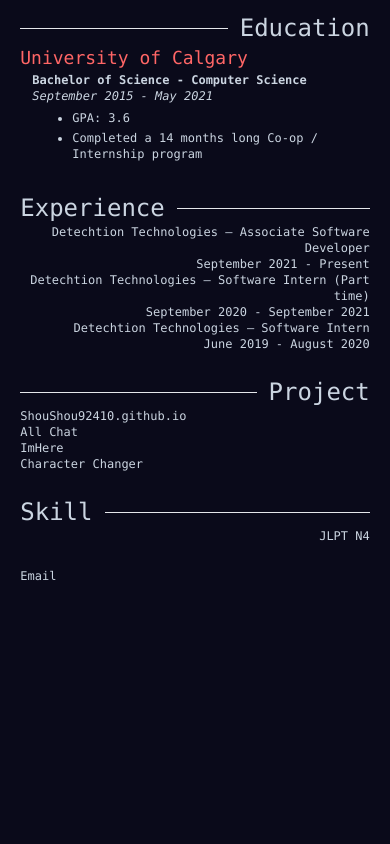
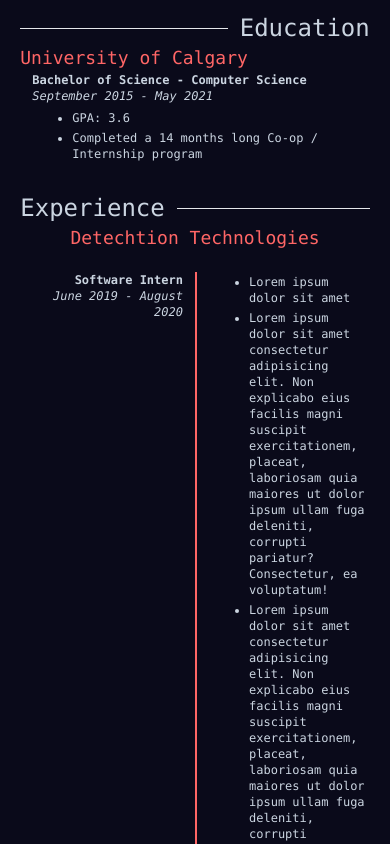
Before and after one commit to ShouShou92410/ShouShou92410.github.io, a SvelteKit app: page / in a window 390 px wide. Shown: the part 1384-2228 px from the top of the page. Before the commit the page ends 1984 px from the top, so only its background shows below. Built offline with nearby package versions, Linux system fonts and the light colour scheme.

Commit message:
Experience section changes - Experience content section styling - Add place holder info to experience content section - Adjust sub-header style in each content section - Adjust SideNav spacing

```diff
--- a/src/routes/Education.svelte
+++ b/src/routes/Education.svelte
@@ -4,7 +4,9 @@
 		<h1 class="pl-3">Education</h1>
 	</div>
 	<div>
-		<a href="https://www.ucalgary.ca"><h3>University of Calgary</h3></a>
+		<a class="flex" href="https://www.ucalgary.ca">
+			<h3>University of Calgary</h3>
+		</a>
 		<div class="pl-3">
 			<p class="font-bold">Bachelor of Science - Computer Science</p>
 			<p class="lg:text-base sm:text-base text-xs italic">September 2015 - May 2021</p>
--- a/src/routes/Experience.svelte
+++ b/src/routes/Experience.svelte
@@ -3,12 +3,68 @@
 		<h1 class="pr-3">Experience</h1>
 		<hr class="grow" />
 	</div>
-	<div class="text-right">
-		<p>Detechtion Technologies — Associate Software Developer</p>
-		<p>September 2021 - Present</p>
-		<p>Detechtion Technologies — Software Intern (Part time)</p>
-		<p>September 2020 - September 2021</p>
-		<p>Detechtion Technologies — Software Intern</p>
-		<p>June 2019 - August 2020</p>
+	<div>
+		<a class="flex justify-center" href="https://www.detechtion.com">
+			<h3>Detechtion Technologies</h3>
+		</a>
+		<div class="grid grid-cols-2 gap-y-5 pt-5">
+			<div class="text-right pr-3">
+				<p class="font-bold">Software Intern</p>
+				<p class="lg:text-base sm:text-base text-xs italic">June 2019 - August 2020</p>
+			</div>
+			<div class="border-l-2 border-primary text-left pl-3">
+				<ul class="list-disc pl-10">
+					<li class="md:py-1 py-0.5">Lorem ipsum dolor sit amet</li>
+					<li class="md:py-1 py-0.5">
+						Lorem ipsum dolor sit amet consectetur adipisicing elit. Non explicabo eius facilis
+						magni suscipit exercitationem, placeat, laboriosam quia maiores ut dolor ipsum ullam
+						fuga deleniti, corrupti pariatur? Consectetur, ea voluptatum!
+					</li>
+					<li class="md:py-1 py-0.5">
+						Lorem ipsum dolor sit amet consectetur adipisicing elit. Non explicabo eius facilis
+						magni suscipit exercitationem, placeat, laboriosam quia maiores ut dolor ipsum ullam
+						fuga deleniti, corrupti pariatur? Consectetur, ea voluptatum!
+					</li>
+				</ul>
+			</div>
+			<div class="text-right pr-3">
+				<p class="font-bold">Software Intern (Part time)</p>
+				<p class="lg:text-base sm:text-base text-xs italic">September 2020 - September 2021</p>
+			</div>
+			<div class="border-l-2 border-primary text-left pl-3">
+				<ul class="list-disc pl-10">
+					<li class="md:py-1 py-0.5">Lorem ipsum dolor sit amet</li>
+					<li class="md:py-1 py-0.5">
+						Lorem ipsum dolor sit amet consectetur adipisicing elit. Non explicabo eius facilis
+						magni suscipit exercitationem, placeat, laboriosam quia maiores ut dolor ipsum ullam
+						fuga deleniti, corrupti pariatur? Consectetur, ea voluptatum!
+					</li>
+					<li class="md:py-1 py-0.5">
+						Lorem ipsum dolor sit amet consectetur adipisicing elit. Non explicabo eius facilis
+						magni suscipit exercitationem, placeat, laboriosam quia maiores ut dolor ipsum ullam
+						fuga deleniti, corrupti pariatur? Consectetur, ea voluptatum!
+					</li>
+				</ul>
+			</div>
+			<div class="text-right pr-3">
+				<p class="font-bold">Associate Software Developer</p>
+				<p class="lg:text-base sm:text-base text-xs italic">September 2021 - Present</p>
+			</div>
+			<div class="border-l-2 border-primary text-left">
+				<ul class="list-disc pl-10">
+					<li class="md:py-1 py-0.5">Lorem ipsum dolor sit amet</li>
+					<li class="md:py-1 py-0.5">
+						Lorem ipsum dolor sit amet consectetur adipisicing elit. Non explicabo eius facilis
+						magni suscipit exercitationem, placeat, laboriosam quia maiores ut dolor ipsum ullam
+						fuga deleniti, corrupti pariatur? Consectetur, ea voluptatum!
+					</li>
+					<li class="md:py-1 py-0.5">
+						Lorem ipsum dolor sit amet consectetur adipisicing elit. Non explicabo eius facilis
+						magni suscipit exercitationem, placeat, laboriosam quia maiores ut dolor ipsum ullam
+						fuga deleniti, corrupti pariatur? Consectetur, ea voluptatum!
+					</li>
+				</ul>
+			</div>
+		</div>
 	</div>
 </section>
--- a/src/routes/SideNav.svelte
+++ b/src/routes/SideNav.svelte
@@ -1,4 +1,4 @@
-<nav class="hidden md:flex flex-col items-end fixed top-1/3 lg:right-10 right-3 gap-3">
+<nav class="hidden md:flex flex-col items-end fixed top-1/3 lg:right-5 right-3 gap-3">
 	<a href="/">Home</a>
 	<a href="#about">About</a>
 	<a href="#education">Education</a>
```
